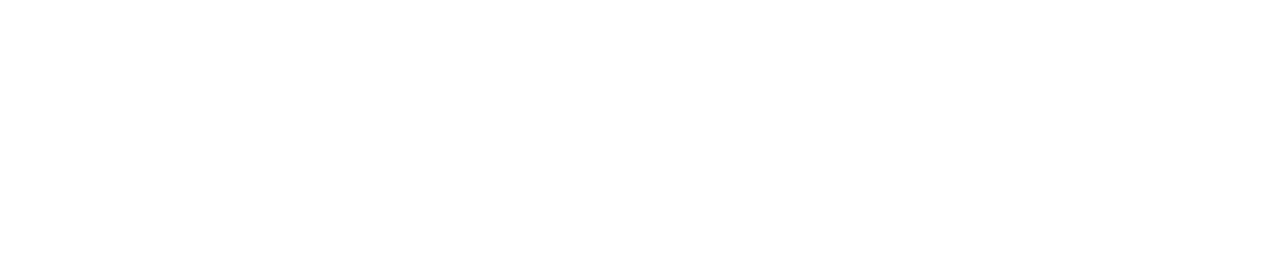
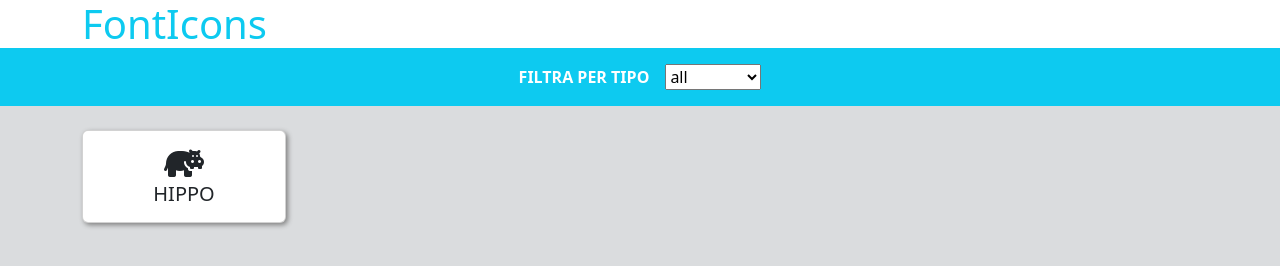
Before and after one commit to gab-che/js-es6-icons, a plain HTML site: page index.html in a window 1280 px wide. Drawn offline with nearby package versions, Linux system fonts and the light colour scheme.

Commit message:
changes icon family from 'fas' to 'solid'

```diff
--- a/css/style.css
+++ b/css/style.css
@@ -0,0 +1,20 @@
+body{
+    height: 100vh;
+}
+
+.card_style{
+    padding: 1rem 4rem;
+    text-align: center;
+    text-transform: uppercase;
+    box-shadow: 2px 2px 5px gray;
+
+}
+
+.card_style i{
+    font-size: 2rem;
+}
+
+.card_style h5{
+    padding-top: .2rem;
+    margin-bottom: 0;
+}
--- a/index.html
+++ b/index.html
@@ -11,9 +11,38 @@
     <link rel="stylesheet" href="css/style.css">
     <title>Icons</title>
 </head>
-<body>
-
+<body class="bg-secondary bg-opacity-25">
+    <header class="fw-bold">
+        <nav class="bg-white">
+            <div class="container container-fluid">
+                <h1 class="text-info mb-0">FontIcons</h1>
+            </div>
+        </nav>
+        <nav class="bg-info">
+            <div class="container container-fluid d-flex justify-content-center align-items-center gap-3 py-3">
+                <p class="text-white text-uppercase m-0">filtra per tipo</p>
+                <select name="icon_type" id="">
+                    <option value="all">all</option>
+                    <option value="animal">animal</option>
+                    <option value="vegetable">vegetable</option>
+                    <option value="user">user</option>
+                </select>
+            </div>
+        </nav>
+    </header>
+    <main>
+        <div class="container py-4" id="card-container">
+            <div class="row row-cols-5 gy-3">
+                <div class="col">
+                    <div class="card card_style">
+                        <i class="fa-solid fa-hippo"></i>
+                        <h5>Hippo</h5>
+                    </div>
+                </div>
+            </div>
+        </div>
+    </main>
     <script src="js/data.js"></script>
-    <script src="js/script.js"></script>
+    <script src="js/script.js" type="module"></script>
 </body>
 </html>
--- a/js/data.js
+++ b/js/data.js
@@ -1,4 +1,4 @@
-[
+const iconArray = [
 	{
 		name: 'cat',
 		prefix: 'fa-',
@@ -112,3 +112,5 @@
 		color: 'blue'
 	}
 ];
+
+// export {iconArray};
--- a/js/script.js
+++ b/js/script.js
@@ -0,0 +1,8 @@
+// import  {iconArray}  from "./data.js";
+const row = document.querySelector(".row");
+
+iconArray.forEach((element)=>{
+    Object.keys(element).forEach(()=>{element.family = "solid";})
+})
+
+console.log(iconArray)
```
